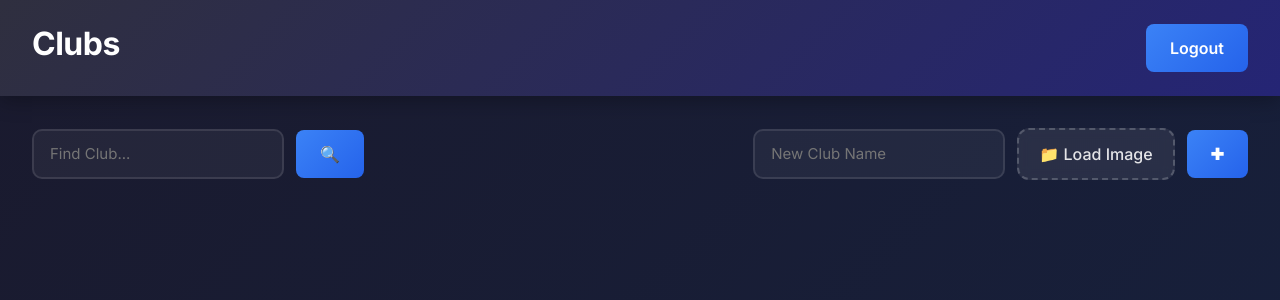
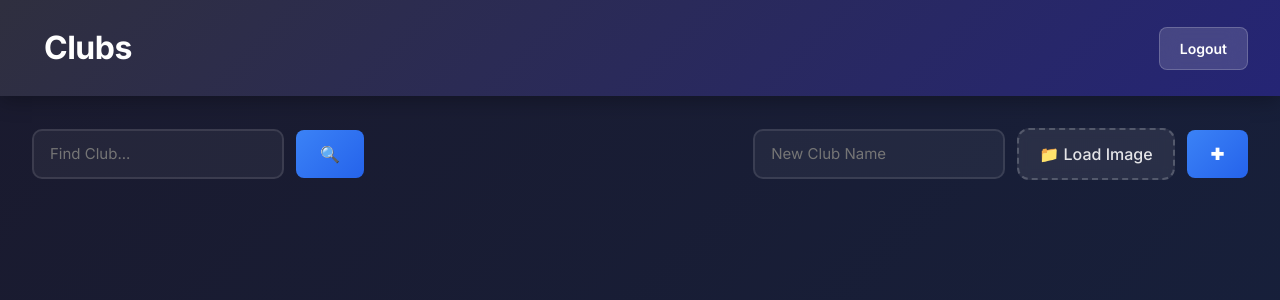
Before and after one commit to Samot428/DanceScheduleWeb, a Django app: page /trainer/add_club/ in a window 1280 px wide. Shown: the top 300 px of the page. Run offline with Django 5.2, Linux system fonts and the light colour scheme; a user stored in the database is signed in; data comes from the database, SQL or seed files in the repository; both versions use the stored data as it was after the commit.

Commit message:
updated view

```diff
--- a/TrainerClubs/templates/clubs_view.html
+++ b/TrainerClubs/templates/clubs_view.html
@@ -18,7 +18,7 @@
 
         .header {
             background: linear-gradient(135deg, #2f2f3f 0%, #252575 100%);
-            padding: 24px 32px;
+            padding: 19px 32px;
             box-shadow: 0 4px 20px rgba(0, 0, 0, 0.3);
             position: sticky;
             display: flex;
@@ -31,6 +31,24 @@
             font-weight: 700;
             color: white;
             letter-spacing: -0.5px;
+        }
+
+        .header-nav-btn {
+            background: rgba(255, 255, 255, 0.15);
+            backdrop-filter: blur(10px);
+            color: white;
+            padding: 10px 20px;
+            border-radius: 8px;
+            text-decoration: none;
+            font-weight: 600;
+            font-size: 14px;
+            transition: all 0.3s ease;
+            border: 1px solid rgba(255, 255, 255, 0.2);
+        }
+
+        .header-nav-btn:hover {
+            background: rgba(255, 255, 255, 0.25);
+            transform: translateY(-1px);
         }
 
         button[type="submit"] {
@@ -362,6 +380,30 @@
             border-color: rgba(75, 54, 54, 0.6) !important;
         }
 
+        .navbar {
+            background-color: none;
+            margin: 0;
+            padding: 0;
+        }
+
+        .navbar-brand {
+            font-size: 32px;
+            font-weight: 700;
+            color: white;
+            letter-spacing: -0.5px;
+        }
+
+        .navbar-brand:hover{
+            background: none;
+            color: white;
+        }
+
+        .nav-link{
+            color: #797988 !important;
+            font-size: 23px !important;
+            font-weight: 1000 !important;
+        }
+
         @media (min-width: 576px) {
             .responsive-grid > .grid-item {
                 flex: 0 1 calc(50% - 1.5rem);
@@ -383,11 +425,12 @@
 </head>
 <body>
     <div class="header">
-        <h1>Clubs</h1>
-        <form method="post" action="{% url 'logout' %}">
-            {% csrf_token %}
-            <button type="submit">Logout</button>
-        </form>
+            <nav class="navbar navbar-expand-lg">
+                <div class="container-fluid">
+                    <a class="navbar-brand" aria-disabled="true" >Clubs</a>
+                </div>
+            </nav>
+        <a class="header-nav-btn" href="{% url 'logout' %}">Logout</a>
     </div>
 
     <div class="main-container">
```
Also changed, not shown: TrainerClubs/templates/club.html (+75 -2 lines), db.sqlite3.
